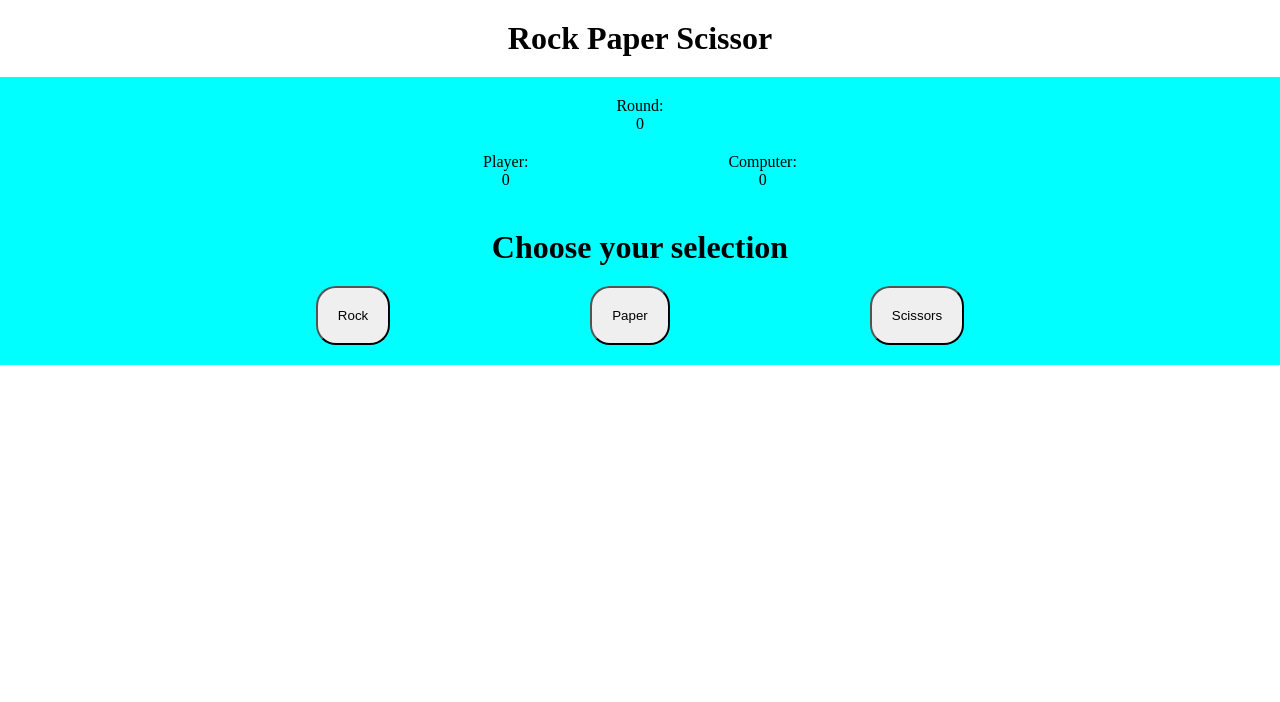
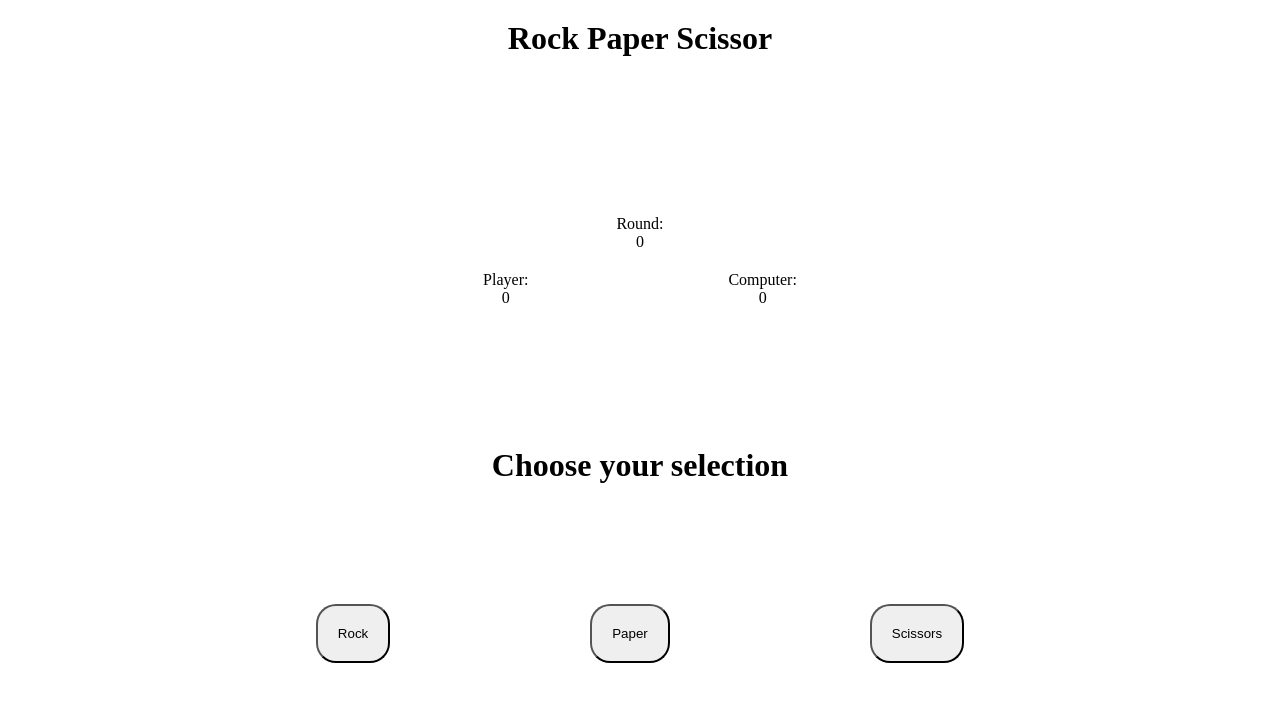
Before and after one commit to williamhok/rock-paper-scissors, a plain HTML site: page index.html in a window 1280 px wide. Drawn offline with Linux system fonts and the light colour scheme.

Commit message:
Add flex grow

```diff
--- a/style.css
+++ b/style.css
@@ -1,6 +1,12 @@
 * {
     margin: 0;
     padding: 0;
+}
+
+body {
+    display: flex;
+    flex-direction: column;
+    height: 100vh;
 }
 
 .header {
@@ -11,7 +17,12 @@
 }
 
 .game {
-    background-color: aqua;
+    display: flex;
+    flex-direction: column;
+    justify-content: center;
+    align-items: center;
+    flex-grow: 1;
+    gap: 100px;
 }
 
 .board {
@@ -58,6 +69,7 @@
     justify-content: center;
     align-items: center;
     padding: 100px;
+    flex-grow: 1;
 }
 
 .hidden {
```
